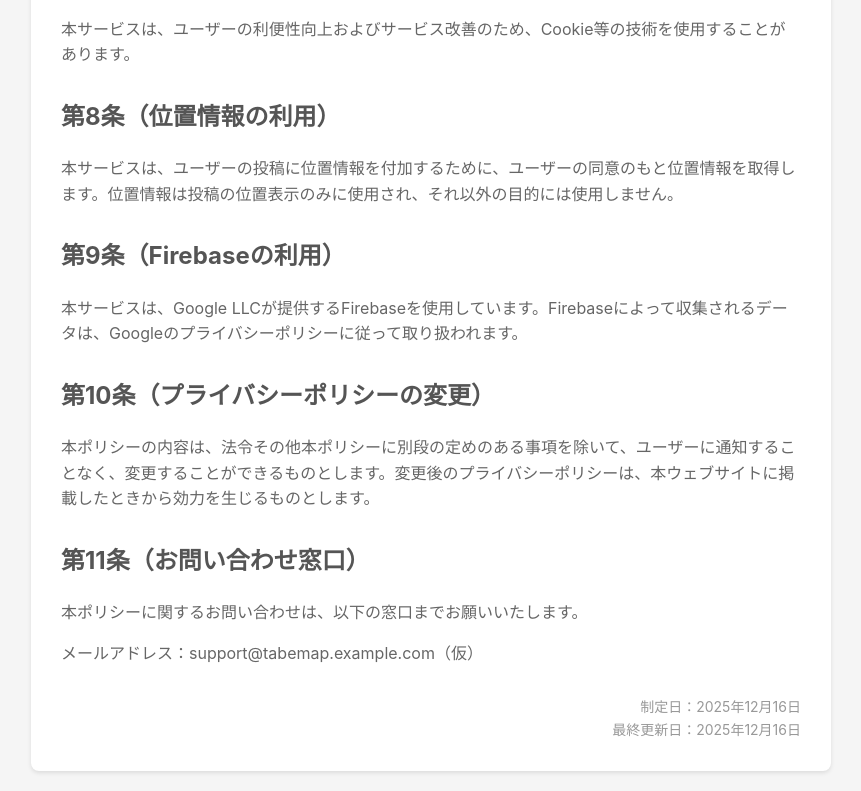
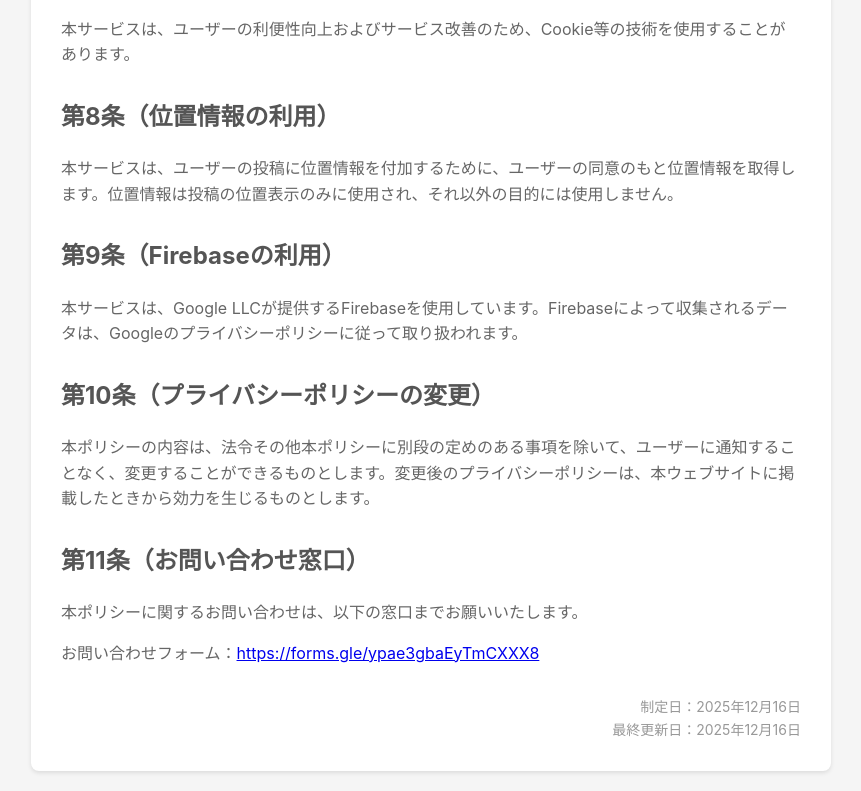
Before and after one commit to appuppu/tabemap-support, a plain HTML site: page privacy.html in a window 1280 px wide. Shown: the part 1933-2724 px from the top of the page, without its empty margins (209-1070 px from the left). Drawn offline with Linux system fonts and the light colour scheme.

Commit message:
サポートURL追加

```diff
--- a/privacy.html
+++ b/privacy.html
@@ -113,7 +113,7 @@
 
         <h2>第11条（お問い合わせ窓口）</h2>
         <p>本ポリシーに関するお問い合わせは、以下の窓口までお願いいたします。</p>
-        <p>メールアドレス：support@tabemap.example.com（仮）</p>
+        <p>お問い合わせフォーム：<a href="https://forms.gle/ypae3gbaEyTmCXXX8" target="_blank">https://forms.gle/ypae3gbaEyTmCXXX8</a></p>
 
         <div class="date">
             制定日：2025年12月16日<br>
```
Also changed, not shown: index.html (+1 -0 lines), 1 other file.
